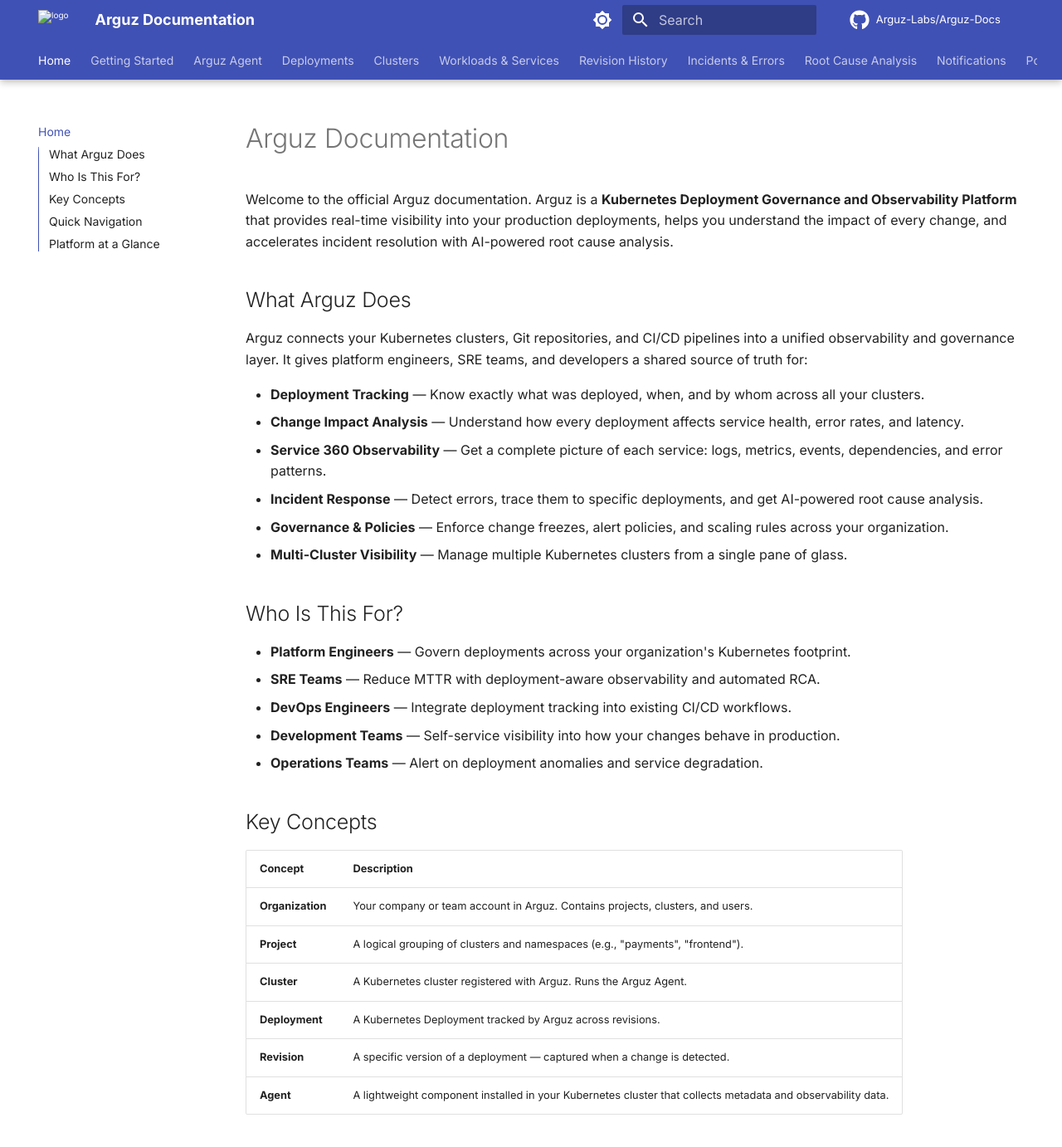
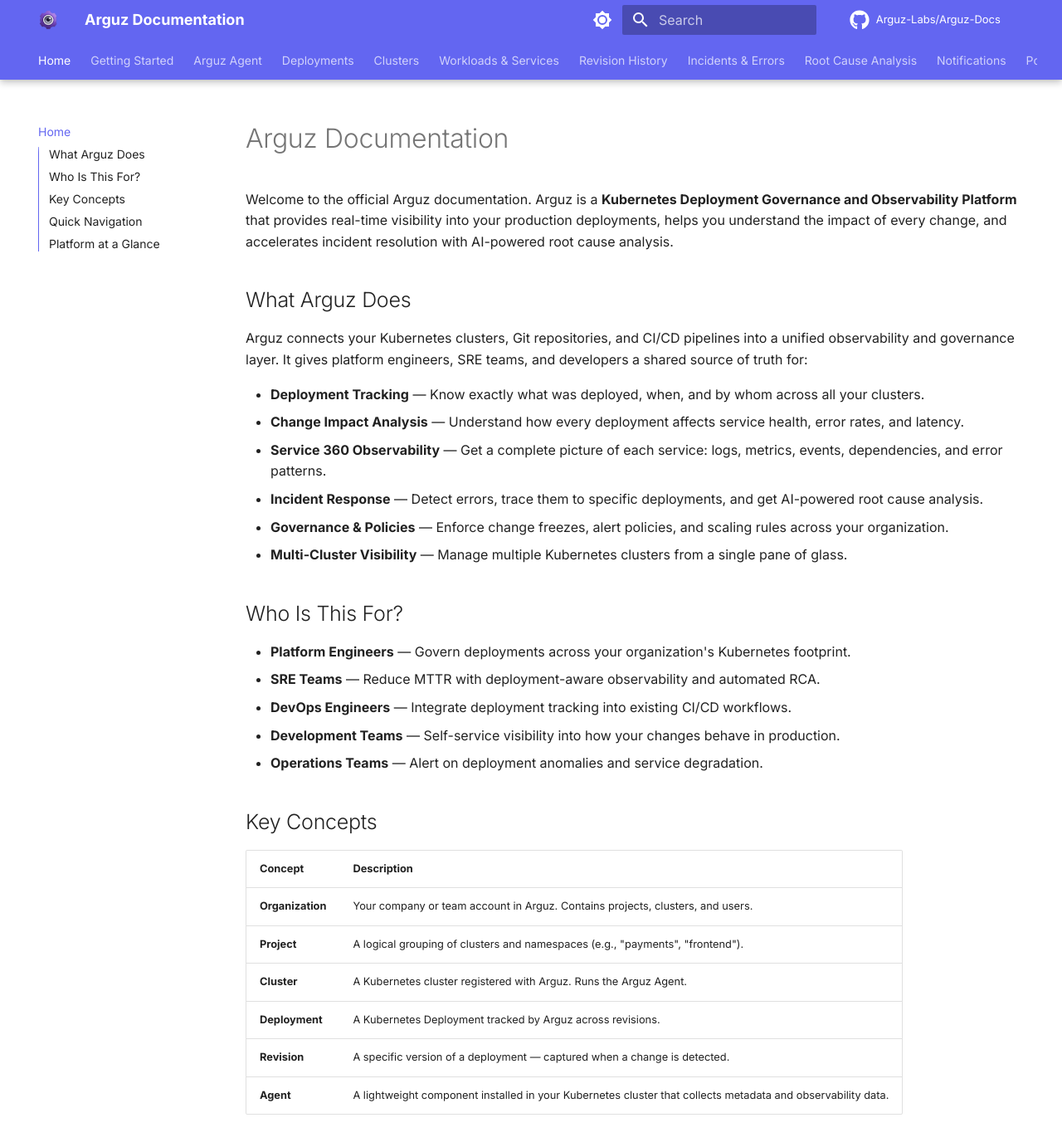
Before and after one commit to Arguz-Labs/Arguz-Docs, an MkDocs documentation site: the page built from docs/index.md, in a window 1280 px wide and 1400 px high. Shown: the top 1382 px of the window at 83% size. Built offline with MkDocs 1.6.1 and Material for MkDocs 9.7.7, drawn with Linux system fonts in a browser that asks for light colours; comment, search, counter and statistics services are not loaded; the version menu is left out.

Commit message:
new logo

```diff
--- a/mkdocs.yml
+++ b/mkdocs.yml
@@ -48,8 +48,8 @@ theme:
     - toc.integrate
   icon:
     repo: fontawesome/brands/github
-  logo: .assets/logo.png
-  favicon: .assets/favicon.svg
+  logo: assets/logo.png
+  favicon: assets/favicon.svg
 
 plugins:
   - search:
@@ -97,7 +97,7 @@ extra:
     provider: mike
 
 extra_css:
-  - .assets/extra.css
+  - assets/extra.css
 
 copyright: Copyright &copy; 2026 Arguz Labs
 
```
Also changed, not shown: docs/assets/extra.css (renamed from docs/.assets/extra.css), docs/assets/favicon.svg (renamed from docs/.assets/favicon.svg), docs/assets/logo.png (renamed from docs/.assets/logo.png), docs/assets/logo.svg (renamed from docs/.assets/logo.svg).
